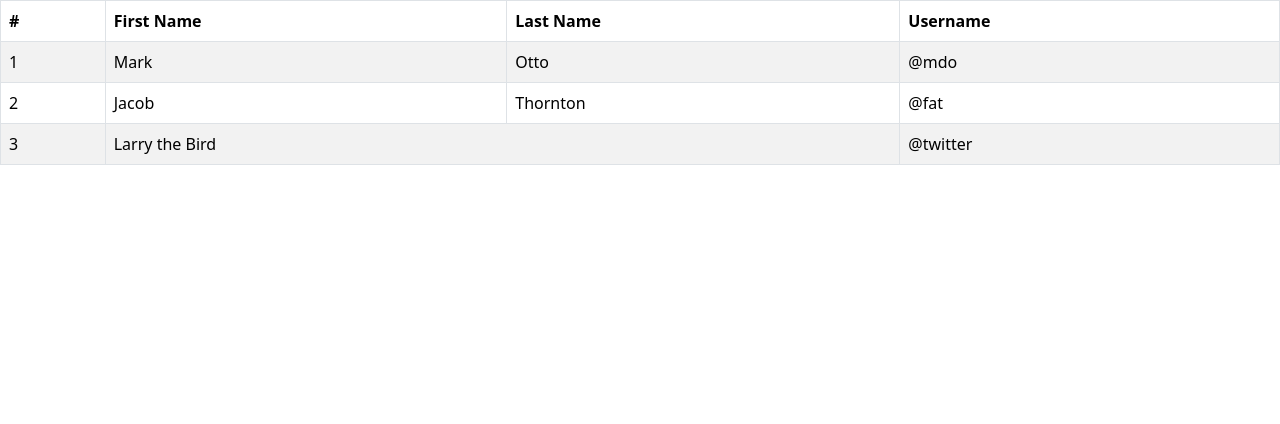
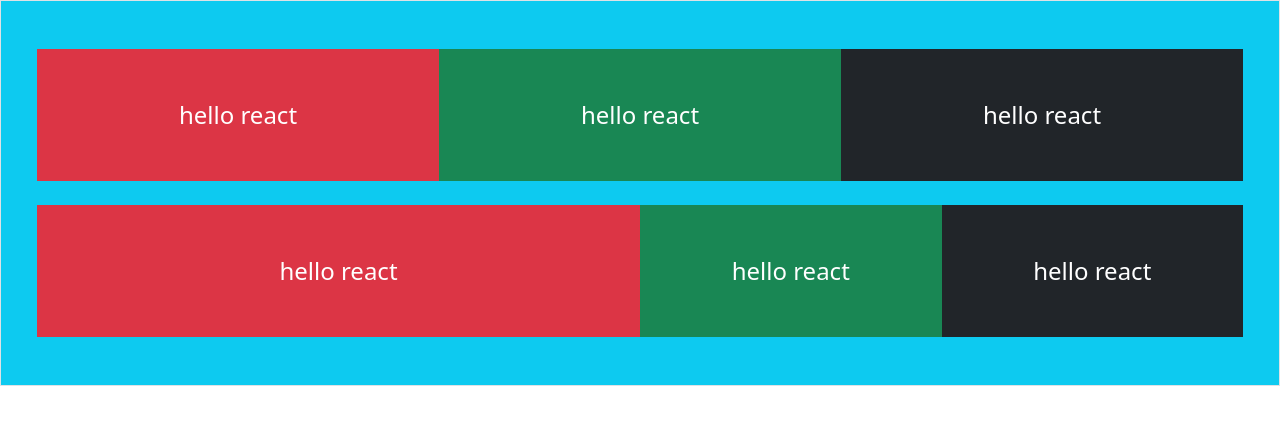
Before and after one commit to vikashsharma0707/React-js, a React (Vite) app in the folder app12pm/: page / in a window 1280 px wide. Shown: the top 424 px of the page. Built offline with nearby package versions, Linux system fonts and the light colour scheme.

Commit message:
sixth commit

```diff
--- a/app12pm/src/App.jsx
+++ b/app12pm/src/App.jsx
@@ -225,7 +225,7 @@ const App=()=>{
  }*/
 
 
-  import Table from 'react-bootstrap/Table';
+  /*import Table from 'react-bootstrap/Table';
 
   const App=()=>{
     return(
@@ -265,7 +265,143 @@ const App=()=>{
       </>
     )
 
-  }
+  }*/
+
+    import { Container, Row,Col } from "react-bootstrap";
+    /*const App=()=>{
+      return(
+        <>
+          <Container className="text-center  border bg-info pt-1">
+
+            <h1>welcome to cybrom Bhoapl</h1>
+          </Container>
+
+        </>
+
+      )
+    }*/
+
+      //import { Container, Row,Col } from "react-bootstrap";
+
+      /*const App=()=>{
+        return(
+
+          <>
+          <Container   className="border text-center my-5 p-5">
+            <Row>
+            <Col  className="border bg-danger p-5 text-white fs-1">
+               hello we are web developer
+
+            </Col>
+
+            <Col  className="border bg-success p-5 text-white fs-1">
+
+               welcome to cybrom
+
+            </Col>
+
+
+            </Row>
+
+
+          </Container>
+
+          </>
+        )
+      }*/
+
+        // maximum md  12
+    //import { Container, Row,Col } from "react-bootstrap";
+      // const App=()=>{
+      //   return(
+      //    <>
+      //    <Container fluid  className="border p-5 bg-info">
+      //     <Row>
+
+      //       <Col md={2} className="bg-danger  text-center  text-white fs-4 p-5">
+      //           hello react
+      //       </Col>
+      //       <Col md={4} className="bg-success  text-center  text-white fs-4 p-5">
+      //       hello react
+
+      //       </Col>
+
+      //       <Col md={2} className="bg-dark  text-center  text-white fs-4 p-5">
+      //       hello react
+
+      //       </Col>
+
+      //       <Col md={4} className="bg-primary  text-center  text-white fs-4 p-5">
+      //       hello react
+
+      //       </Col>
+      //     </Row>
+
+
+
+      //    </Container>
+
+
+      //    </>
+
+      //   )
+      // }
+
+    //import { Container, Row,Col } from "react-bootstrap";
+         // double row and coloumn
+      const App=()=>{
+        return(
+         <>
+         <Container fluid  className="border p-5 bg-info">
+          <Row>
+
+            <Col  className="bg-danger  text-center  text-white fs-4 p-5">
+                hello react
+            </Col>
+            <Col  className="bg-success  text-center  text-white fs-4 p-5">
+            hello react
+
+            </Col>
+
+            <Col  className="bg-dark  text-center  text-white fs-4 p-5">
+            hello react
+
+            </Col>
+
+
+          </Row>
+
+        <br/>
+
+          <Row>
+
+            <Col md={6} className="bg-danger  text-center  text-white fs-4 p-5">
+                hello react
+            </Col>
+            <Col md={3} className="bg-success  text-center  text-white fs-4 p-5">
+            hello react
+
+            </Col>
+
+            <Col md={3} className="bg-dark  text-center  text-white fs-4 p-5">
+            hello react
+
+            </Col>
+
+
+          </Row>
+
+
+
+         </Container>
+
+
+         </>
+
+        )
+      }
+
+
 
 
  export default App;
```
